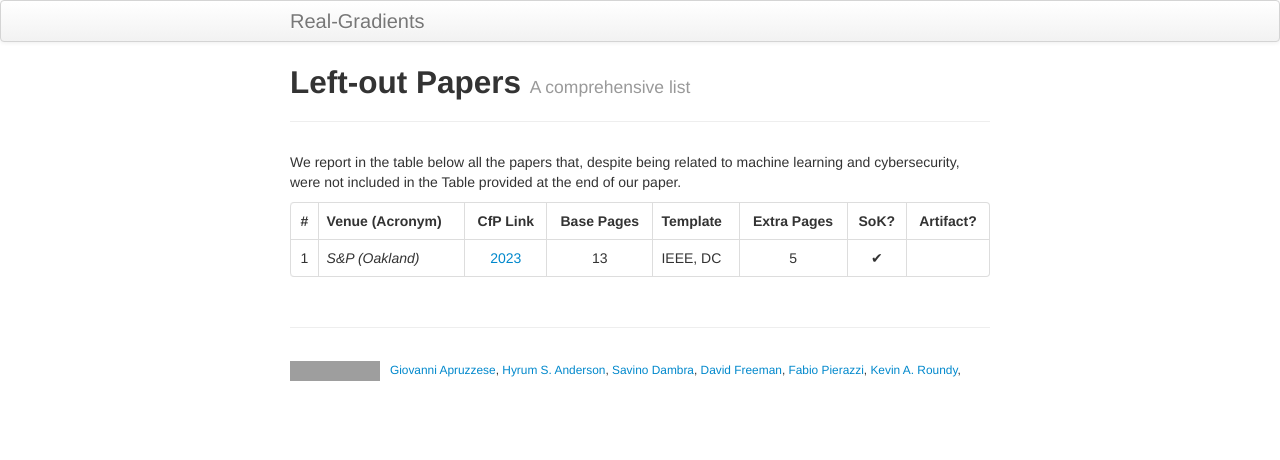
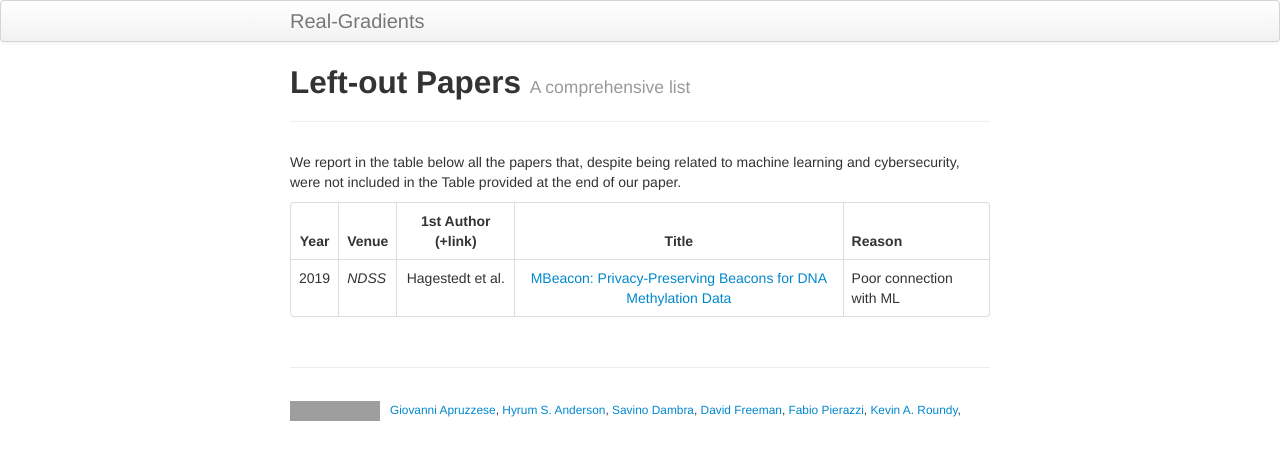
Before and after one commit to real-gradients/real-gradients.github.io, a Jekyll site: the page built from resources/leftout_papers.md, in a window 1280 px wide. Shown: the top 460 px of the page. Built offline with Jekyll 4.4.1, drawn with Linux system fonts in a browser that asks for light colours; grey boxes are pictures that could not be loaded.

Commit message:
missing papers

```diff
--- a/resources/table.md
+++ b/resources/table.md
@@ -1,6 +1,6 @@
 
-|  #  | Venue (Acronym) |                                              CfP Link                                               | Base Pages | Template  | Extra Pages | SoK? | Artifact? |
-|:---:|-----------------|:---------------------------------------------------------------------------------------------------:|:----------:|-----------|:-----------:|:----:|:---------:|
-|  1  | _S&P (Oakland)_ |                    [2023](https://www.ieee-security.org/TC/SP2023/cfpapers.html)                    |     13     | IEEE, DC  |      5      |  ✔   |           |
+|  Year  | Venue | 1st Author (+link) | Title | Reason |
+|:--:|-----------------|:---------------------------------------------------------------------------------------------------:|:----------:|-----------|
+|  2019 | _NDSS_ |                Hagestedt et al.                      |     [MBeacon: Privacy-Preserving Beacons for DNA Methylation Data](https://www.ndss-symposium.org/wp-content/uploads/2019/02/ndss2019_03A-2_Hagestedt_paper.pdf)     |  Poor connection with ML |
 {:.table}
 {:.table-bordered}
```
